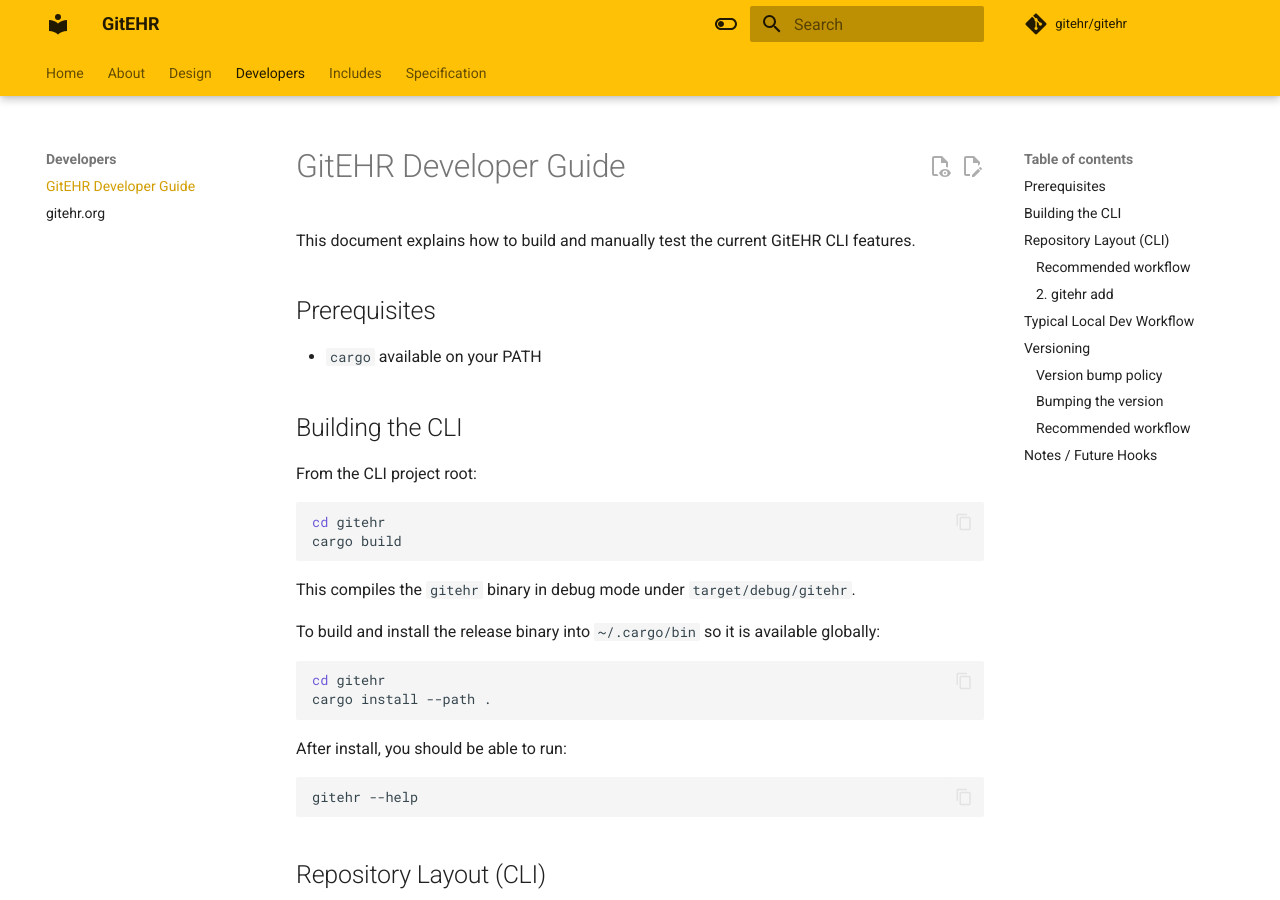
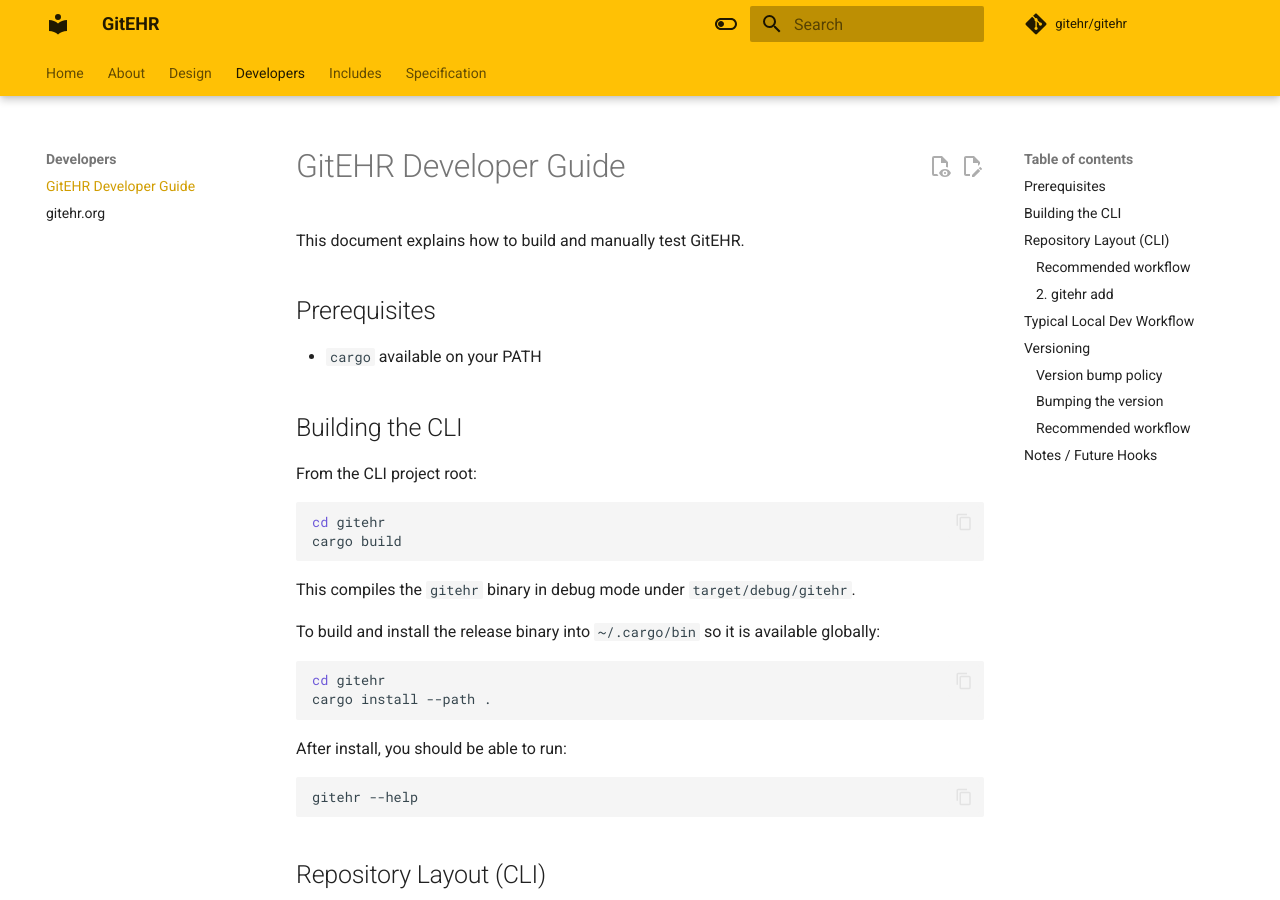
Before and after one commit to gitehr/gitehr, an MkDocs documentation site: the page built from docs/developers/developers.md, in a window 1280 px wide and 900 px high. Built offline with MkDocs 1.6.1 and Material for MkDocs 9.7.7, drawn with Linux system fonts in a browser that asks for light colours; comment, search, counter and statistics services are not loaded.

Commit message:
moinor docs changes

```diff
--- a/docs/developers/developers.md
+++ b/docs/developers/developers.md
@@ -1,6 +1,6 @@
 # GitEHR Developer Guide
 
-This document explains how to build and manually test the current GitEHR CLI features.
+This document explains how to build and manually test GitEHR.
 
 ## Prerequisites
 
```
Also changed, not shown: README.md (+1 -1 lines).
